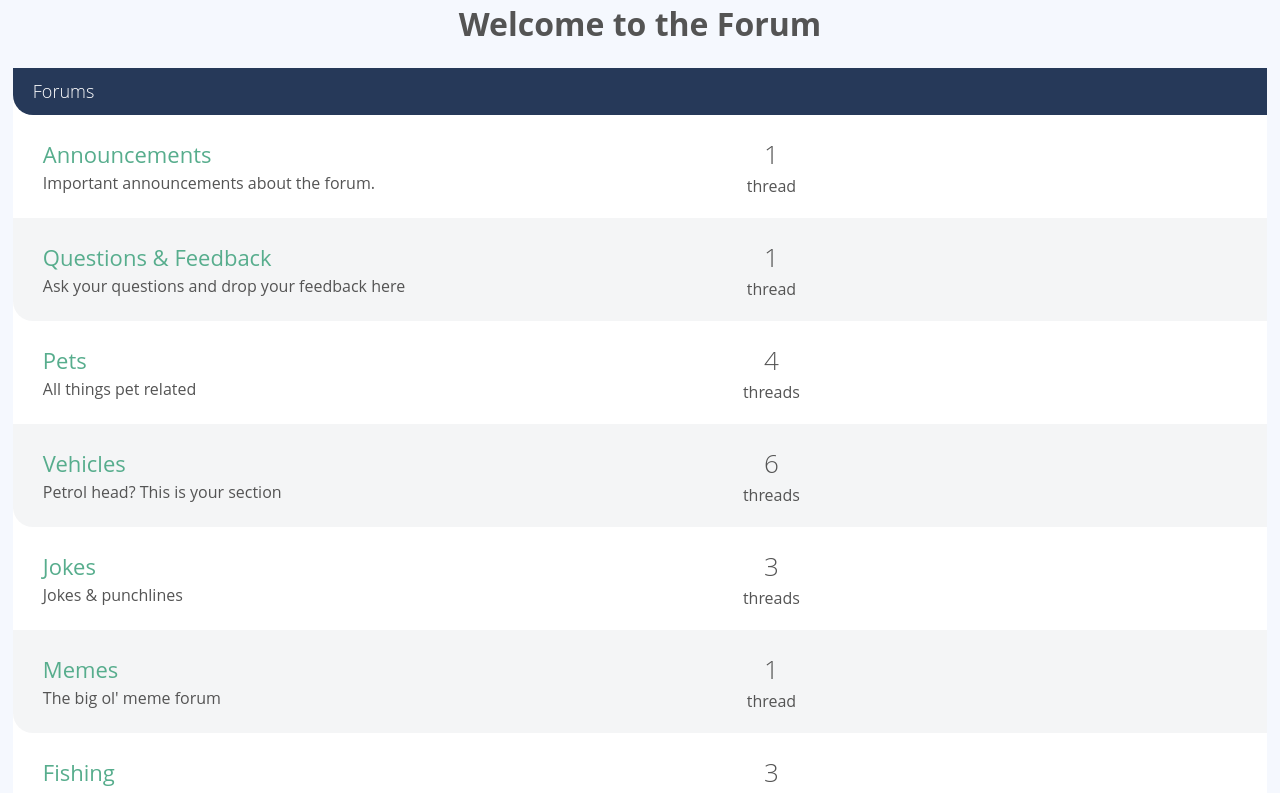
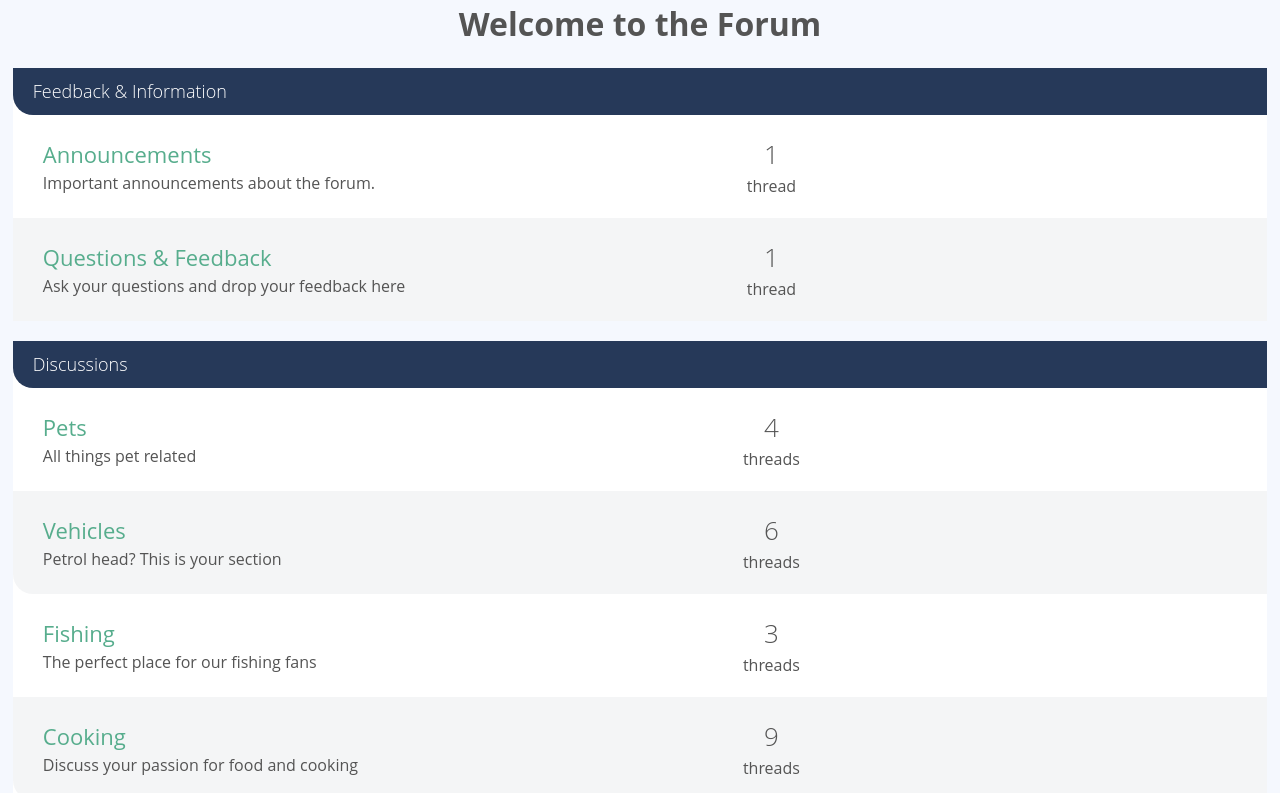
Before and after one commit to Awais-019/Vue-School-Forum, a Vue app: page / in a window 1280 px wide. Shown: the top 793 px of the page. Built offline with nearby package versions, Linux system fonts and the light colour scheme.

Commit message:
Added the CategoryList component to HomeView  and moved ForumList to CategoryList.

```diff
--- /dev/null
+++ b/src/components/CategoryList.vue
@@ -0,0 +1,33 @@
+<template>
+  <ForumList
+    v-for="category in categories"
+    :key="category.id"
+    :forums="getForumsFromCatergory(category)"
+    :categoryName="category.name"
+  />
+</template>
+
+<script>
+import ForumList from '@/components/ForumList.vue'
+import sourceDate from '@/data.json'
+export default {
+  components: {
+    ForumList
+  },
+  props: {
+    categories: {
+      type: Array,
+      required: true
+    }
+  },
+  methods: {
+    getForumsFromCatergory (category) {
+      return sourceDate.forums.filter(
+        (forum) => forum.categoryId === category.id
+      )
+    }
+  }
+}
+</script>
+
+<style></style>
--- a/src/components/ForumList.vue
+++ b/src/components/ForumList.vue
@@ -2,8 +2,11 @@
   <div class="col-full">
     <div class="forum-list">
       <h2 class="list-title">
+        <a href="#">{{ categoryName }}</a>
+      </h2>
+      <!-- <h2 class="list-title">
         <a href="#">Forums</a>
-      </h2>
+      </h2> -->
 
       <div class="forum-listing" v-for="forum in forums" :key="forum.id">
         <div class="forum-details">
@@ -34,6 +37,10 @@ export default {
     forums: {
       type: Array,
       required: true
+    },
+    categoryName: {
+      type: String,
+      default: 'Forums'
     }
   },
   methods: {
--- a/src/pages/HomeView.vue
+++ b/src/pages/HomeView.vue
@@ -1,18 +1,18 @@
 <template>
   <h1 class="text-center">Welcome to the Forum</h1>
-  <ForumList :forums="forums" />
+  <CategoryList :categories="categories" />
 </template>
 
 <script>
-import ForumList from '@/components/ForumList'
+import CategoryList from '@/components/CategoryList.vue'
 import sourceData from '@/data.json'
 export default {
   components: {
-    ForumList
+    CategoryList
   },
   data () {
     return {
-      forums: sourceData.forums
+      categories: sourceData.categories
     }
   }
 }
```
